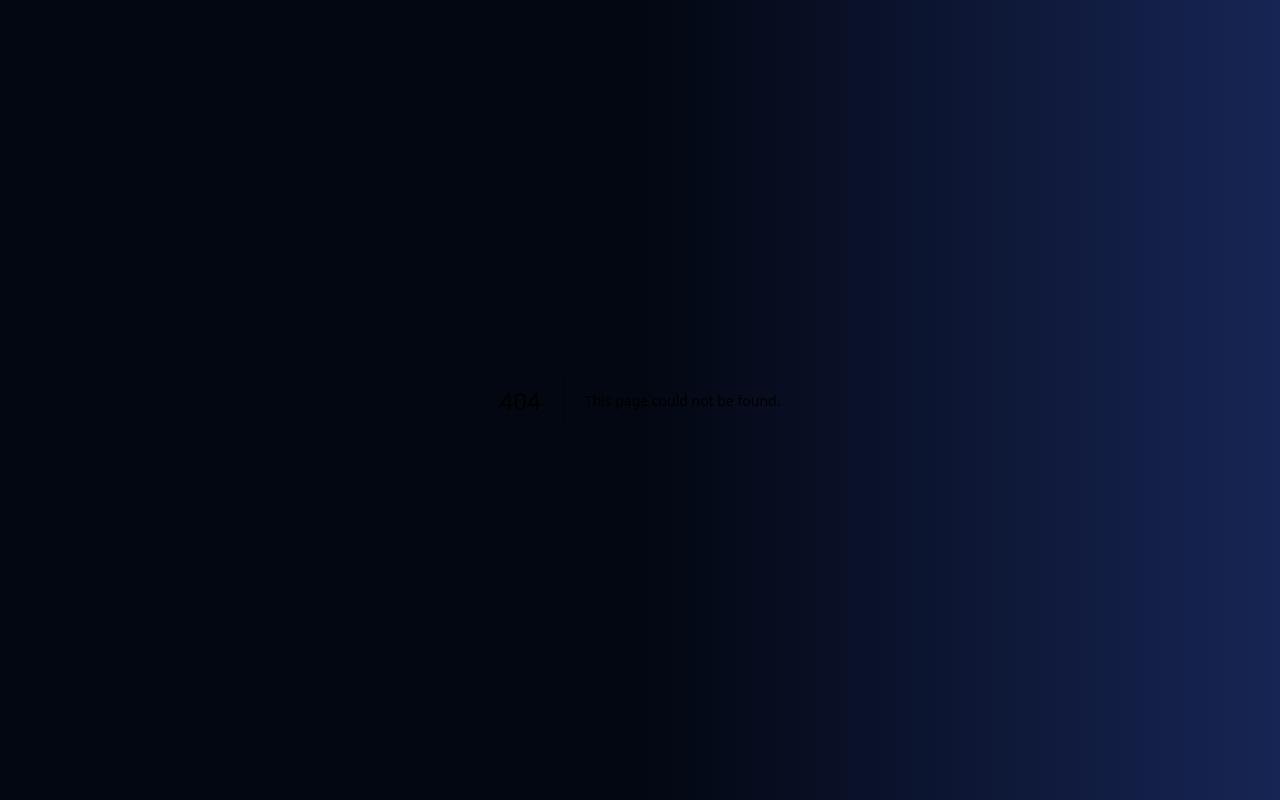
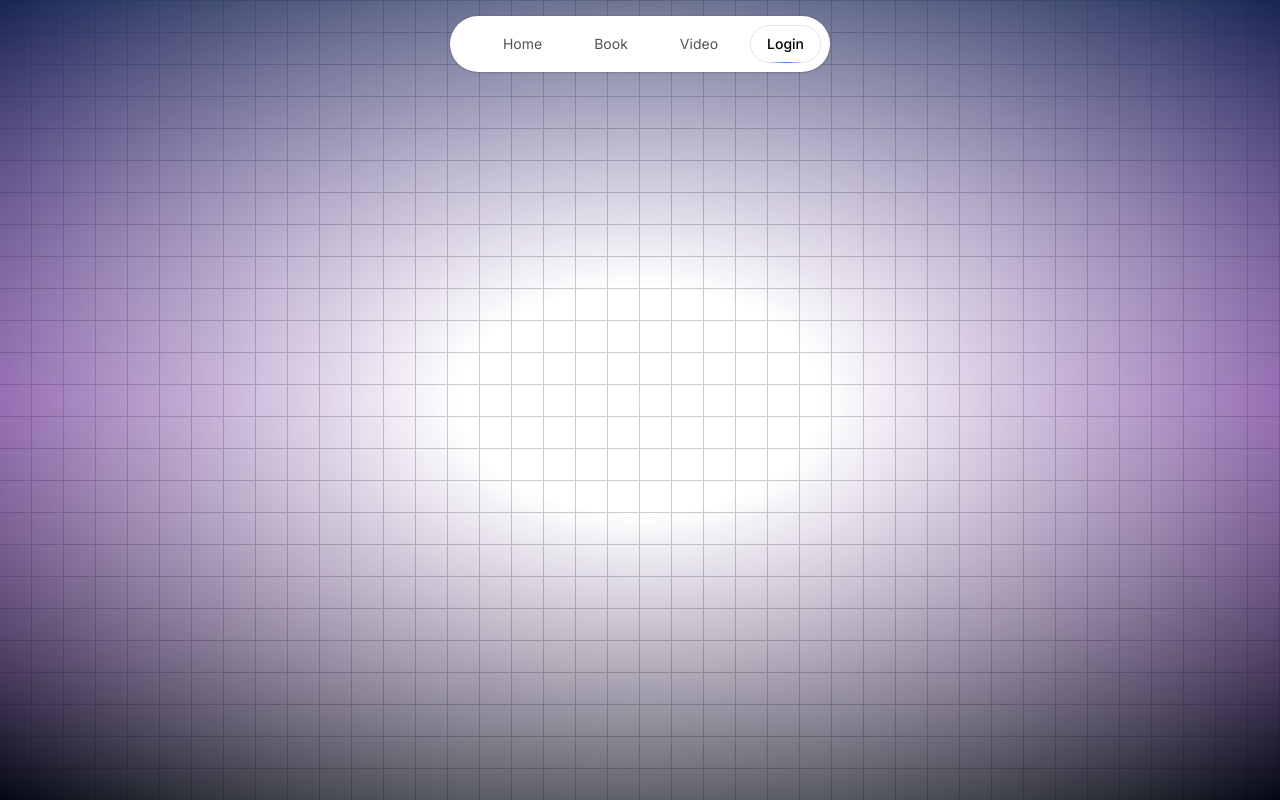
Before and after one commit to Geleta116/ScholaSphere, a Next.js app in the folder ui/: page /home in a window 1280 px wide. Before the commit this address had no page. Built offline with nearby package versions, Linux system fonts and the light colour scheme.

Commit message:
fixed nav bar issue

```diff
--- /dev/null
+++ b/ui/app/home/layout.tsx
@@ -0,0 +1,14 @@
+import NavBar from "@/components/NavBar/NavBar";
+
+export default function HomeLayout({
+  children,
+}: {
+  children: React.ReactNode;
+}) {
+  return (
+    <main className="flex-1  bg-gradient-to-b ">
+      <NavBar />
+      {children}
+    </main>
+  );
+}
--- /dev/null
+++ b/ui/app/home/page.tsx
@@ -0,0 +1,11 @@
+import { BackgroundBeams } from "@/components/Background/BackgroundBeams";
+import NavBar from "@/components/NavBar/NavBar";
+
+export default function Page() {
+  return (
+    <div className=" w-screen h-screen dark:bg-black bg-white  dark:bg-grid-white/[0.2] bg-grid-black/[0.2] relative flex items-center justify-center text-white">
+      <div className="absolute pointer-events-none inset-0 flex items-center justify-center dark:bg-black bg-white [mask-image:radial-gradient(ellipse_at_center,transparent_20%,black)] bg-gradient-to-b from-blue-950 via-purple-900 to-gray-950 "></div>
+      working
+    </div>
+  );
+}
--- a/ui/components/Buttons/PrimaryButton.tsx
+++ b/ui/components/Buttons/PrimaryButton.tsx
@@ -14,7 +14,7 @@ const PrimaryButton: React.FC<PrimaryButtonProps> = ({
   return (
     <button
       type={type}
-      className="dark:bg-purple-800 bg-white text-black dark:text-white hover:bg-blue-700 font-bold py-2 px-4 rounded"
+      className="dark:bg-purple-500 bg-white text-black dark:text-white hover:bg-purple-800 font-bold py-2 px-4 rounded"
     >
       {title}
     </button>
--- a/ui/components/Form/LoginForm.tsx
+++ b/ui/components/Form/LoginForm.tsx
@@ -8,6 +8,7 @@ import z from "zod";
 import { LoginSchema } from "@/util/validation/login-schema";
 import useAuthStore from "@/store/auth-store";
 import { toast } from "react-toastify";
+import { useRouter } from "next/navigation";
 
 type LoginProp = z.infer<typeof LoginSchema>;
 
@@ -19,12 +20,14 @@ const LoginForm = () => {
   } = useForm<LoginProp>({
     resolver: zodResolver(LoginSchema),
   });
+  const router = useRouter();
 
   const { login, error } = useAuthStore();
 
   const onSubmit = async (data: LoginProp) => {
     try {
       await login(data);
+      router.push("/home");
     } catch (e) {
       toast(error);
     }
--- /dev/null
+++ b/ui/components/NavBar/FloatingNavBar.tsx
@@ -0,0 +1,89 @@
+"use client";
+import React, { useState } from "react";
+import {
+  motion,
+  AnimatePresence,
+  useScroll,
+  useMotionValueEvent,
+} from "framer-motion";
+import { cn } from "@/util/acternity/cn";
+import Link from "next/link";
+
+interface NavItem {
+  name: string;
+  link: string;
+  icon?: JSX.Element;
+}
+
+interface FloatingNavProps {
+  navItems: NavItem[];
+  className?: string;
+}
+
+export const FloatingNav: React.FC<FloatingNavProps> = ({
+  navItems,
+  className,
+}) => {
+  const { scrollYProgress } = useScroll();
+  const [visible, setVisible] = useState(true); // Start with visible as true
+  const [activeItem, setActiveItem] = useState<string | null>(null); // State to track the active nav item
+
+  useMotionValueEvent(scrollYProgress, "change", (current) => {
+    // Check if current is a valid number
+    if (typeof current === "number") {
+      const direction = current - scrollYProgress.getPrevious()!;
+      if (scrollYProgress.get() < 0.05) {
+        setVisible(true); // Always show at the top of the page
+      } else {
+        setVisible(true); // Show if scrolling up, hide if scrolling down
+      }
+    }
+  });
+
+  const handleClick = (name: string) => {
+    setActiveItem(name);
+  };
+
+  return (
+    <AnimatePresence mode="wait">
+      {visible && ( // Only render when visible
+        <motion.div
+          initial={{ opacity: 0, y: -100 }}
+          animate={{ y: 0, opacity: 1 }}
+          exit={{ y: -100, opacity: 0 }}
+          transition={{ duration: 0.2 }}
+          className={cn(
+            "flex max-w-fit fixed top-4 inset-x-0 mx-auto border border-transparent dark:border-white/[0.2] rounded-full dark:bg-black bg-white shadow-[0px_2px_3px_-1px_rgba(0,0,0,0.1),0px_1px_0px_0px_rgba(25,28,33,0.02),0px_0px_0px_1px_rgba(25,28,33,0.08)] z-[5000] pr-2 pl-8 py-2 items-center justify-center space-x-4",
+            className
+          )}
+        >
+          {navItems.map((navItem, idx) => (
+            <Link
+              key={`link=${idx}`}
+              href={navItem.link}
+              onClick={() => handleClick(navItem.name)}
+              className={cn(
+                "relative items-center flex space-x-1 px-4 py-2 rounded-full",
+                "text-neutral-600 dark:text-neutral-50 dark:hover:text-neutral-300 hover:text-neutral-500"
+              )}
+            >
+              <span
+                className={cn(
+                  activeItem === navItem.name
+                    ? "absolute inset-x-0 w-1/2 mx-auto -bottom-px bg-gradient-to-r from-transparent via-blue-500 to-transparent h-px"
+                    : ""
+                )}
+              />
+              <span className="block sm:hidden">{navItem.icon}</span>
+              <span className="hidden sm:block text-sm">{navItem.name}</span>
+            </Link>
+          ))}
+          <button className="border text-sm font-medium relative border-neutral-200 dark:border-white/[0.2] text-black dark:text-white px-4 py-2 rounded-full">
+            <span>Login</span>
+            <span className="absolute inset-x-0 w-1/2 mx-auto -bottom-px bg-gradient-to-r from-transparent via-blue-500 to-transparent h-px" />
+          </button>
+        </motion.div>
+      )}
+    </AnimatePresence>
+  );
+};
--- a/ui/components/NavBar/NavBar.tsx
+++ b/ui/components/NavBar/NavBar.tsx
@@ -1,30 +1,29 @@
+"use client";
+
 import React from "react";
-
+import { FloatingNav } from "@/components/NavBar/FloatingNavBar";
+import { IconHome, IconMessage, IconUser } from "@tabler/icons-react";
 const NavBar: React.FC = () => {
-  return (
-    <nav className="bg-gray-900 text-white p-4 shadow-lg">
-      <div className="container mx-auto flex items-center justify-between">
-        <ul className="flex space-x-8 text-lg font-semibold">
-          <li className="hover:text-gray-400 transition duration-300">
-            <a href="#">Book</a>
-          </li>
-          <li className="hover:text-gray-400 transition duration-300">
-            <a href="#">Video</a>
-          </li>
-          <li className="hover:text-gray-400 transition duration-300">
-            <a href="#">Quiz</a>
-          </li>
-        </ul>
-        <div>
-          <input
-            type="text"
-            placeholder="Enter Resource Name"
-            className="p-2 rounded bg-gray-800 border border-gray-700 placeholder-gray-500 text-white focus:outline-none focus:border-gray-400 transition duration-300"
-          />
-        </div>
-      </div>
-    </nav>
-  );
+  const navItems = [
+    {
+      name: "Home",
+      link: "/home",
+      icon: <IconHome className="h-4 w-4 text-neutral-500 dark:text-white" />,
+    },
+    {
+      name: "Book",
+      link: "/book",
+      icon: <IconUser className="h-4 w-4 text-neutral-500 dark:text-white" />,
+    },
+    {
+      name: "Video",
+      link: "/video",
+      icon: (
+        <IconMessage className="h-4 w-4 text-neutral-500 dark:text-white" />
+      ),
+    },
+  ];
+  return <FloatingNav navItems={navItems} />;
 };
 
 export default NavBar;
--- a/ui/package.json
+++ b/ui/package.json
@@ -10,11 +10,13 @@
   },
   "dependencies": {
     "@hookform/resolvers": "^3.6.0",
+    "@tabler/icons-react": "^3.6.0",
     "animate.css": "^4.1.1",
     "axios": "^1.7.2",
     "clsx": "^2.1.1",
     "dotenv": "^16.4.5",
     "framer-motion": "^11.2.10",
+    "mini-svg-data-uri": "^1.4.4",
     "next": "14.2.3",
     "react": "^18",
     "react-dom": "^18",
--- a/ui/tailwind.config.ts
+++ b/ui/tailwind.config.ts
@@ -2,6 +2,10 @@ import type { Config } from "tailwindcss";
 const {
   default: flattenColorPalette,
 } = require("tailwindcss/lib/util/flattenColorPalette");
+
+const svgToDataUri = require("mini-svg-data-uri");
+
+const colors = require("tailwindcss/colors");
 
 const config: Config = {
   content: [
@@ -32,7 +36,30 @@ const config: Config = {
       },
     },
   },
-  plugins: [addVariablesForColors],
+  plugins: [addVariablesForColors,
+    function ({ matchUtilities, theme }: any) {
+      matchUtilities(
+        {
+          "bg-grid": (value: any) => ({
+            backgroundImage: `url("${svgToDataUri(
+              `<svg xmlns="http://www.w3.org/2000/svg" viewBox="0 0 32 32" width="32" height="32" fill="none" stroke="${value}"><path d="M0 .5H31.5V32"/></svg>`
+            )}")`,
+          }),
+          "bg-grid-small": (value: any) => ({
+            backgroundImage: `url("${svgToDataUri(
+              `<svg xmlns="http://www.w3.org/2000/svg" viewBox="0 0 32 32" width="8" height="8" fill="none" stroke="${value}"><path d="M0 .5H31.5V32"/></svg>`
+            )}")`,
+          }),
+          "bg-dot": (value: any) => ({
+            backgroundImage: `url("${svgToDataUri(
+              `<svg xmlns="http://www.w3.org/2000/svg" viewBox="0 0 32 32" width="16" height="16" fill="none"><circle fill="${value}" id="pattern-circle" cx="10" cy="10" r="1.6257413380501518"></circle></svg>`
+            )}")`,
+          }),
+        },
+        { values: flattenColorPalette(theme("backgroundColor")), type: "color" }
+      );
+    },
+  ],
 };
 export default config;
 
```
Also changed, not shown: 1 other file (tests, documents, lock files or other folders).
